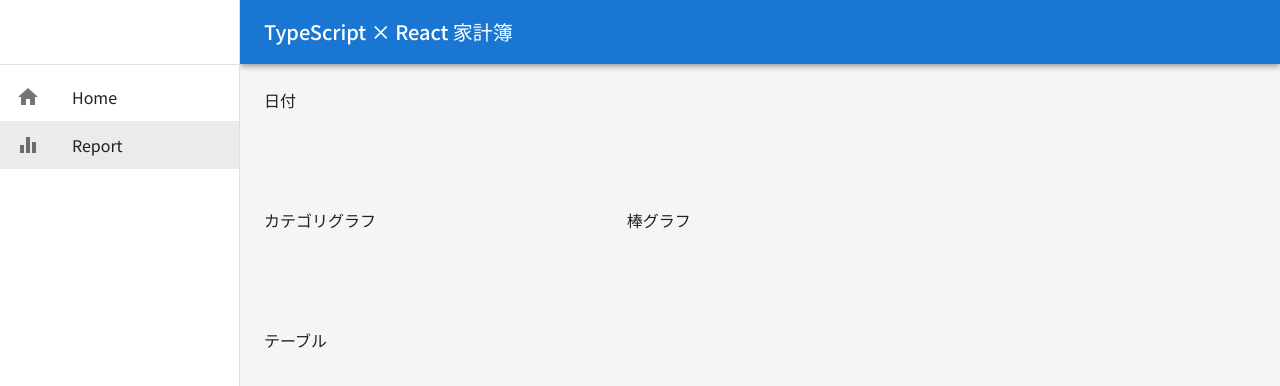
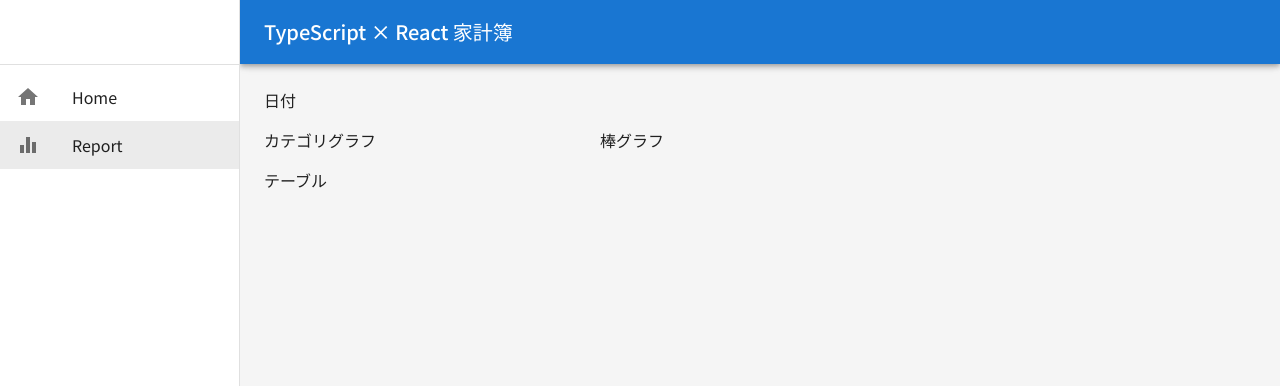
Before and after one commit to shokkun47/household-app, a React (Create React App) app: page /report in a window 1280 px wide. Shown: the top 386 px of the page. Built offline with nearby package versions, Linux system fonts and the light colour scheme; no server answers; the database is empty.

Commit message:
addnewfiles

```diff
--- a/src/pages/Report.tsx
+++ b/src/pages/Report.tsx
@@ -3,7 +3,7 @@ import React from 'react'
 
 function Report() {
   return (
-    <Grid container spacing={12}>
+    <Grid container spacing={2}>
       <Grid item xs={12}>
         日付
       </Grid>
```
